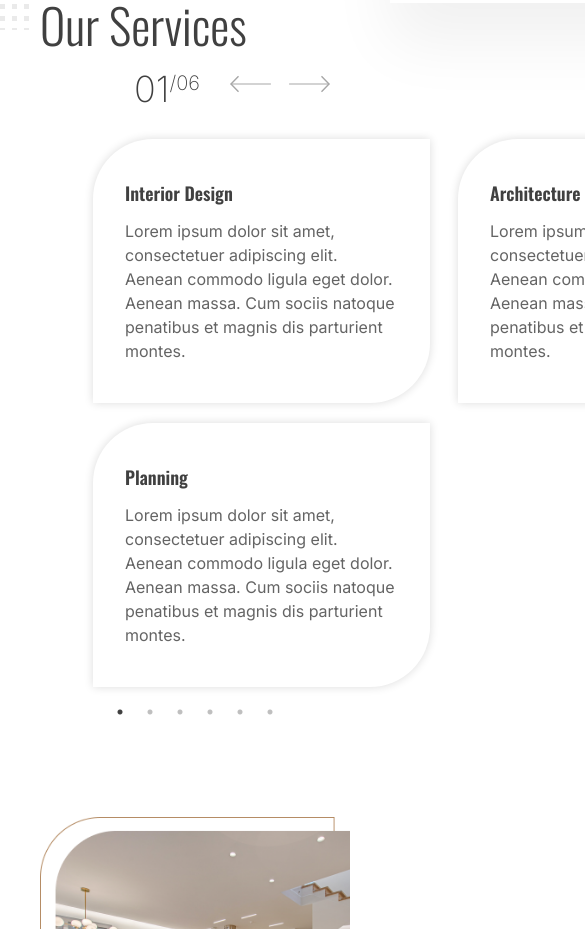
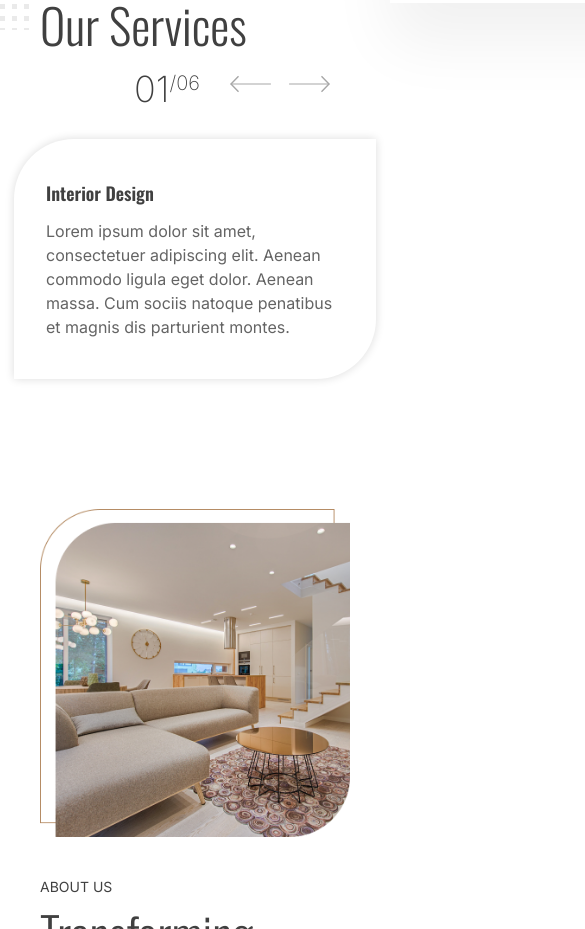
Before and after one commit to MaksymZerkakh/decbase-modern-interior, a Next.js app: page / in a window 390 px wide. Shown: the part 920-1849 px from the top of the page, 585 px wide, since content can reach past the window. Built offline with nearby package versions, Linux system fonts and the light colour scheme.

Commit message:
Adding new elements

```diff
--- a/src/app/components/Services.jsx
+++ b/src/app/components/Services.jsx
@@ -37,12 +37,13 @@ const Services = () => {
 
 
     const settings = {
-        dots: true,
+        dots: false,
         infinite: false,
         arrows: false,
         speed: 500,
         centerMode: true,
         variableWidth: true,
+        //slidesToShow: 3,
         slidesToScroll: 1,
         centerMode: false,
         responsive: [
@@ -51,6 +52,7 @@ const Services = () => {
                 settings: {
                     slidesToShow: 2,
                     slidesToScroll: 1,
+                    variableWidth: false,
                 },
             },
             {
@@ -58,6 +60,7 @@ const Services = () => {
                 settings: {
                     slidesToShow: 1,
                     slidesToScroll: 1,
+                    variableWidth: false,
                 },
             },
         ],
@@ -106,8 +109,9 @@ const Services = () => {
                         </div>
                     </div>
                 </div>
+            </WrapperContainer>
 
-                <Slider ref={sliderRef} {...settings}>
+                <Slider ref={sliderRef} {...settings} className="featured_services">
                     {sliderContent.map((slide, index) => (
                         <div key={index} className="px-1">
                             <div className="slider px-8 py-10">
@@ -118,7 +122,6 @@ const Services = () => {
                     ))}
                 </Slider>
 
-            </WrapperContainer>
         </section>
     )
 }
--- a/src/app/sass/base/elements/_body.scss
+++ b/src/app/sass/base/elements/_body.scss
@@ -36,14 +36,65 @@ p {
 		}
 	}
 
-	.slider {
-		width: 337px;
+	.featured_services {
+		padding-left: 15vw;
+
+		.slider {
+			width: 337px;
+		}
+
+		.slick-track {
+			display: flex;
+		}
+
+		@media screen and (max-width: 768px) {
+			padding-left: 0;
+
+			.slider {
+				width: auto;
+			}
+		}
 	}
 
-	.slick-list {
-		overflow: visible;
-		padding-left: 10vw;
-	}
+
+
+	// .featured_services {
+	// 	position: relative;
+	// 	z-index: 3;
+	// 	width: 100%;
+	// 	max-width: 1240px;
+	// 	margin-left: auto;
+	// 	margin-right: auto;
+	// 	// @include breakpoint(medium) {
+		// 	padding-left: 15vw;
+		// 	margin-top: rem-calc(40);
+		// }
+	// 	// @include breakpoint(xxxlarge) {
+	// 	// 	padding-left: 288px;
+	// 	// }
+
+	// 	.slider {
+	// 		width: 337px;
+	// 	}
+	// 	.slick-list {
+	// 		overflow: visible;
+	// 		.slick-track {
+	// 			display: flex;
+	// 		}
+	// 	}
+
+	// 	&.slick-initialized {
+	// 		.featured-properties-item {
+	// 			display: block;
+	// 		}
+	// 	}
+	// 	.featured-properties-item {
+	// 		display: none;
+	// 		&:first-child {
+	// 			display: block;
+	// 		}
+	// 	}
+	// }
 }
 
 .experience_section {
--- a/src/app/style.css
+++ b/src/app/style.css
@@ -499,13 +499,25 @@ p {
 	}
 }
 
-.services_section .slider {
+.services_section .featured_services {
+	padding-left: 15vw;
+}
+
+.services_section .featured_services .slider {
 	width: 337px;
 }
 
-.services_section .slick-list {
-	overflow: visible;
-	padding-left: 10vw;
+.services_section .featured_services .slick-track {
+	display: flex;
+}
+
+@media screen and (max-width: 768px) {
+	.services_section .featured_services {
+		padding-left: 0;
+	}
+	.services_section .featured_services .slider {
+		width: auto;
+	}
 }
 
 .experience_section {
```
Also changed, not shown: 1 other file (tests, documents, lock files or other folders).
